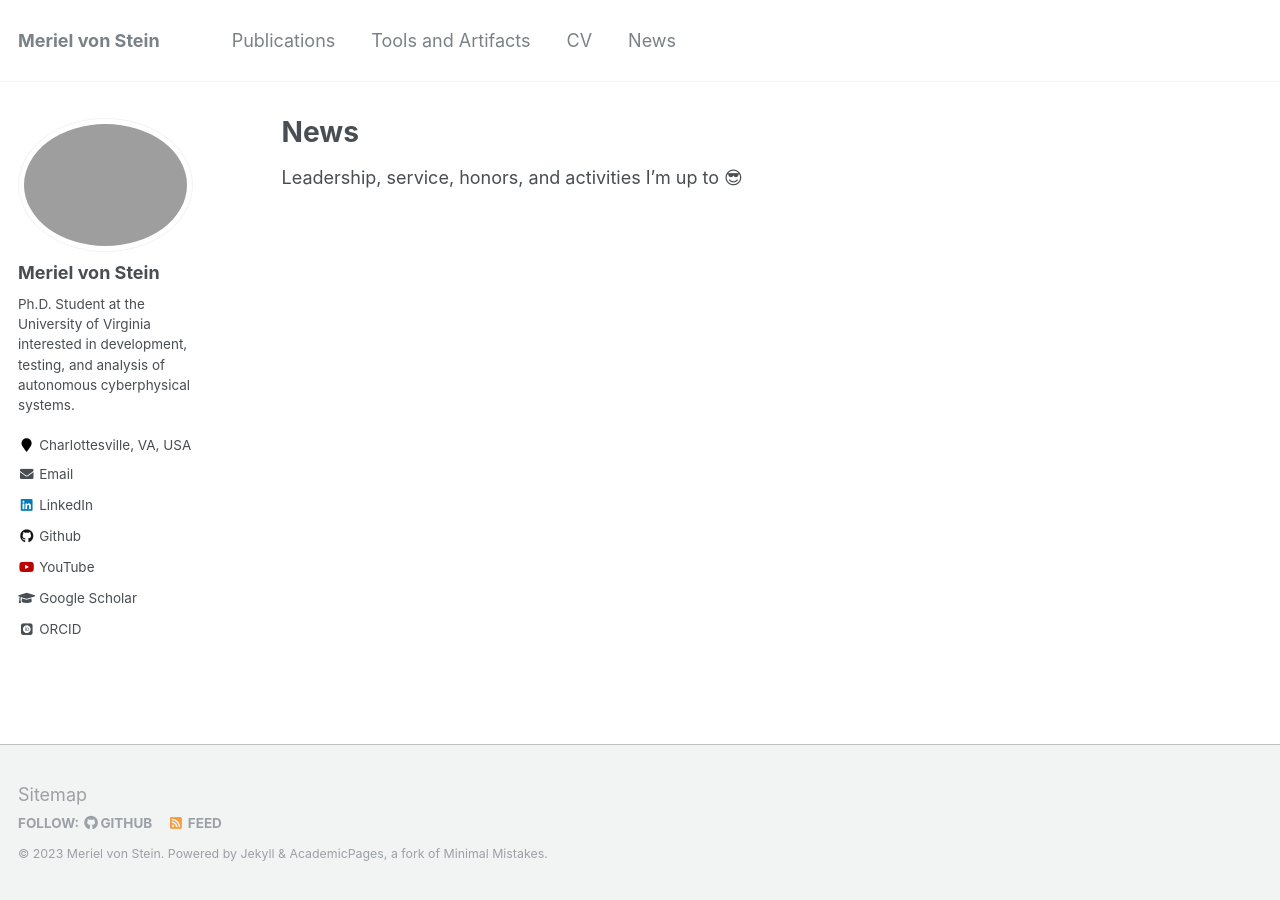
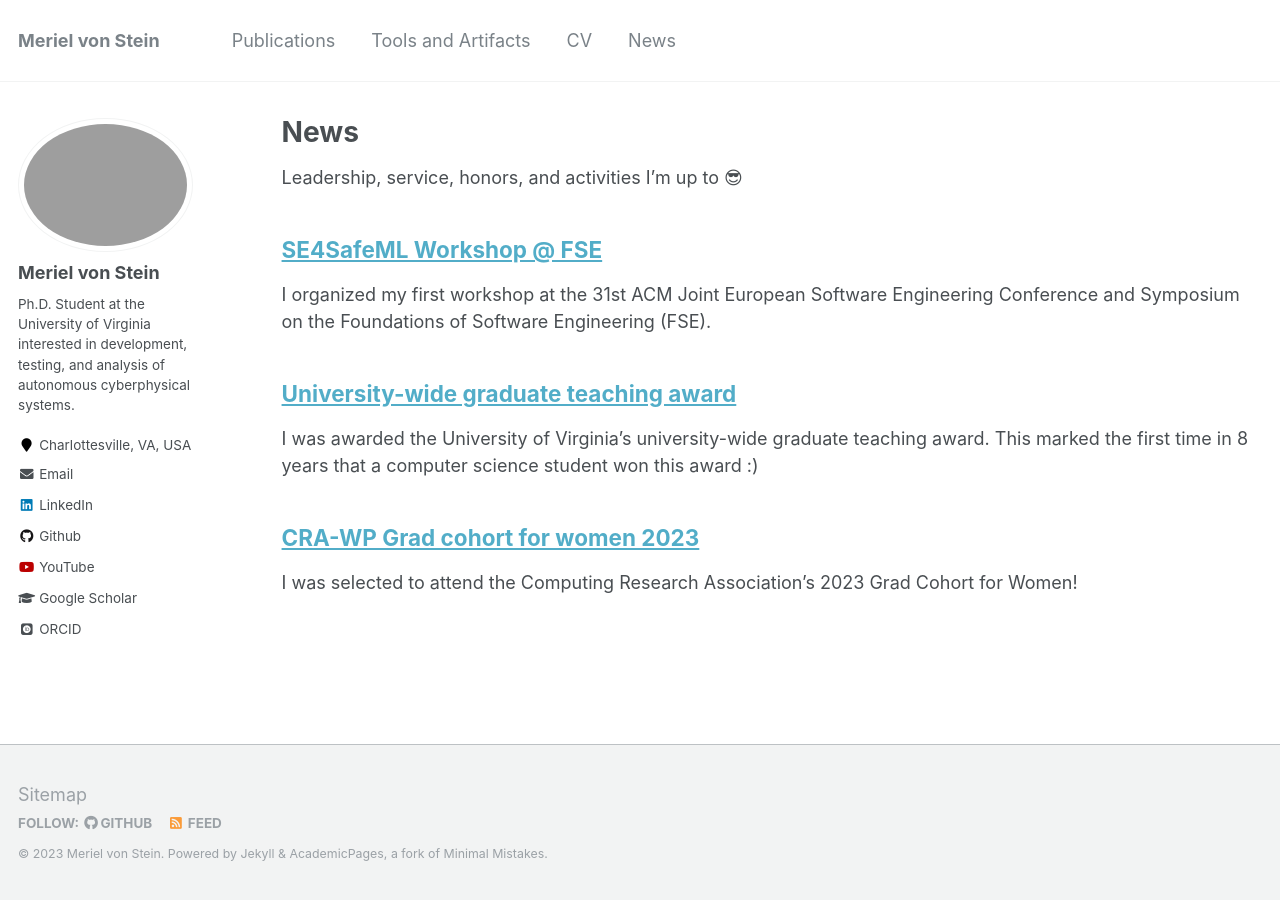
Before and after one commit to MissMeriel/MissMeriel.github.io, a Jekyll site: the page built from _pages/news.md, in a window 1280 px wide. Built offline with Jekyll 4.4.1, drawn with Linux system fonts in a browser that asks for light colours; emoji names are drawn with the system emoji font; some web fonts are replaced.

Commit message:
updated news tab with recent news

```diff
--- a/_config.yml
+++ b/_config.yml
@@ -175,6 +175,9 @@ collections:
   artifacts:
     output: true
     permalink: /:collection/:path/
+  news:
+    output: true
+    permalink: /:collection/:path/
   # talks:
   #   output: true
   #   permalink: /:collection/:path/
--- /dev/null
+++ b/_news/2023-12-se4safeml.md
@@ -0,0 +1,14 @@
+---
+title: "SE4SafeML Workshop @ FSE"
+collection: news
+type: "Workshop"
+permalink: /news/2015-test
+venue: "University 1, Department"
+date: 2023-12-04
+location: "San Francisco, USA"
+teaser: /publications/quals2020-multirobot-stuck.png
+url: "https://www.cs.toronto.edu/~se4safeml/index.html"
+---
+
+
+I organized my first workshop at the 31st ACM Joint European Software Engineering Conference and Symposium on the Foundations of Software Engineering (FSE).
--- a/_pages/news.md
+++ b/_pages/news.md
@@ -10,6 +10,10 @@ Leadership, service, honors, and activities I'm up to :sunglasses:
 
 {% include base_path %}
 
-{% for post in site.talks reversed %}
-  {% include archive-single-talk.html %}
+{% for post in site.news reversed%}
+  <article>
+    <h2><a href="{{ post.url }}">{{ post.title }}</a></h2>
+    <p>{{ post.excerpt | strip_html }}</p>
+    <!-- You can customize the above code based on your needs -->
+  </article>
 {% endfor %}
```
Also changed, not shown: _includes/news.html (added, +52 -0 lines), _news/2023-04-cra-wp.md (added, +14 -0 lines), _news/2023-05-teaching-award.md (added, +15 -0 lines).
